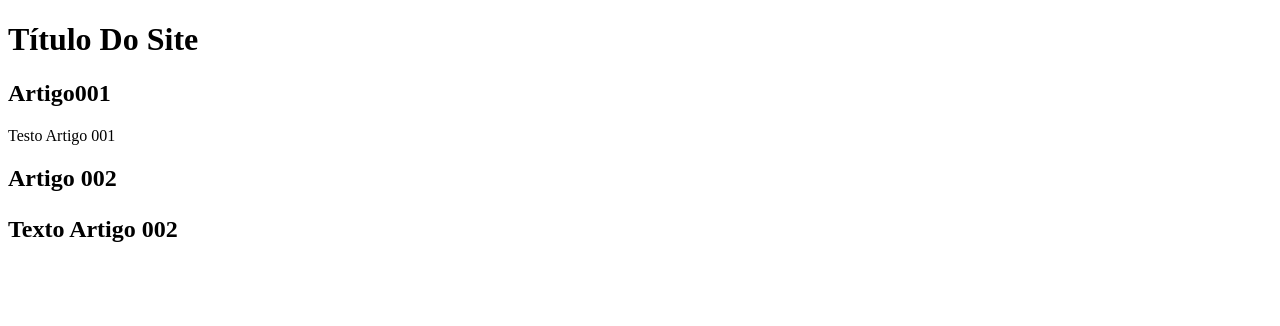
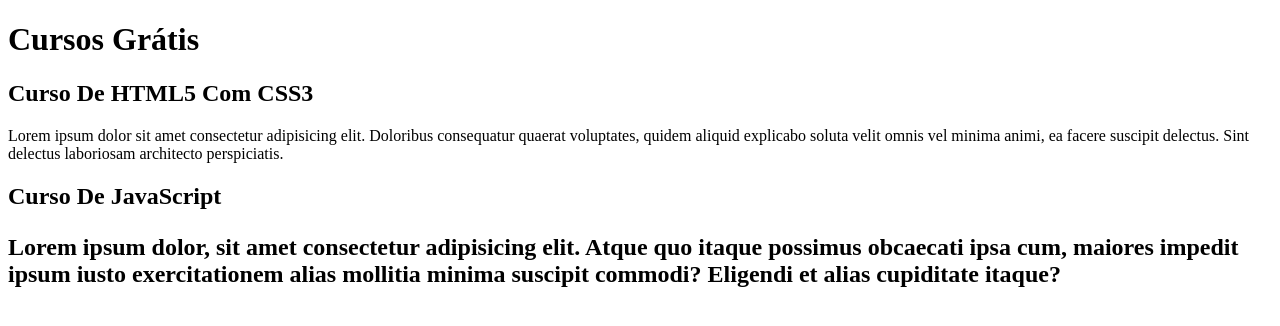
Before and after one commit to DanielGomes33/projeto-teste, a plain HTML site: page index.html in a window 1280 px wide. Drawn offline with Linux system fonts and the light colour scheme.

Commit message:
comecei o conteúdo

```diff
--- a/index.html
+++ b/index.html
@@ -9,15 +9,15 @@
 <body>
     <main>
         <header>
-            <h1>Título Do Site</h1>
+            <h1>Cursos Grátis</h1>
         </header>
         <article>
-            <h2>Artigo001</h2>
-            <p>Testo Artigo 001</p>
+            <h2>Curso De HTML5 Com CSS3</h2>
+            <p>Lorem ipsum dolor sit amet consectetur adipisicing elit. Doloribus consequatur quaerat voluptates, quidem aliquid explicabo soluta velit omnis vel minima animi, ea facere suscipit delectus. Sint delectus laboriosam architecto perspiciatis.</p>
         </article>
         <article>
-            <h2>Artigo 002
-                <p>Texto Artigo 002</p>
+            <h2>Curso De JavaScript
+                <p>Lorem ipsum dolor, sit amet consectetur adipisicing elit. Atque quo itaque possimus obcaecati ipsa cum, maiores impedit ipsum iusto exercitationem alias mollitia minima suscipit commodi? Eligendi et alias cupiditate itaque?</p>
             </h2>
         </article>
     </main>
```
